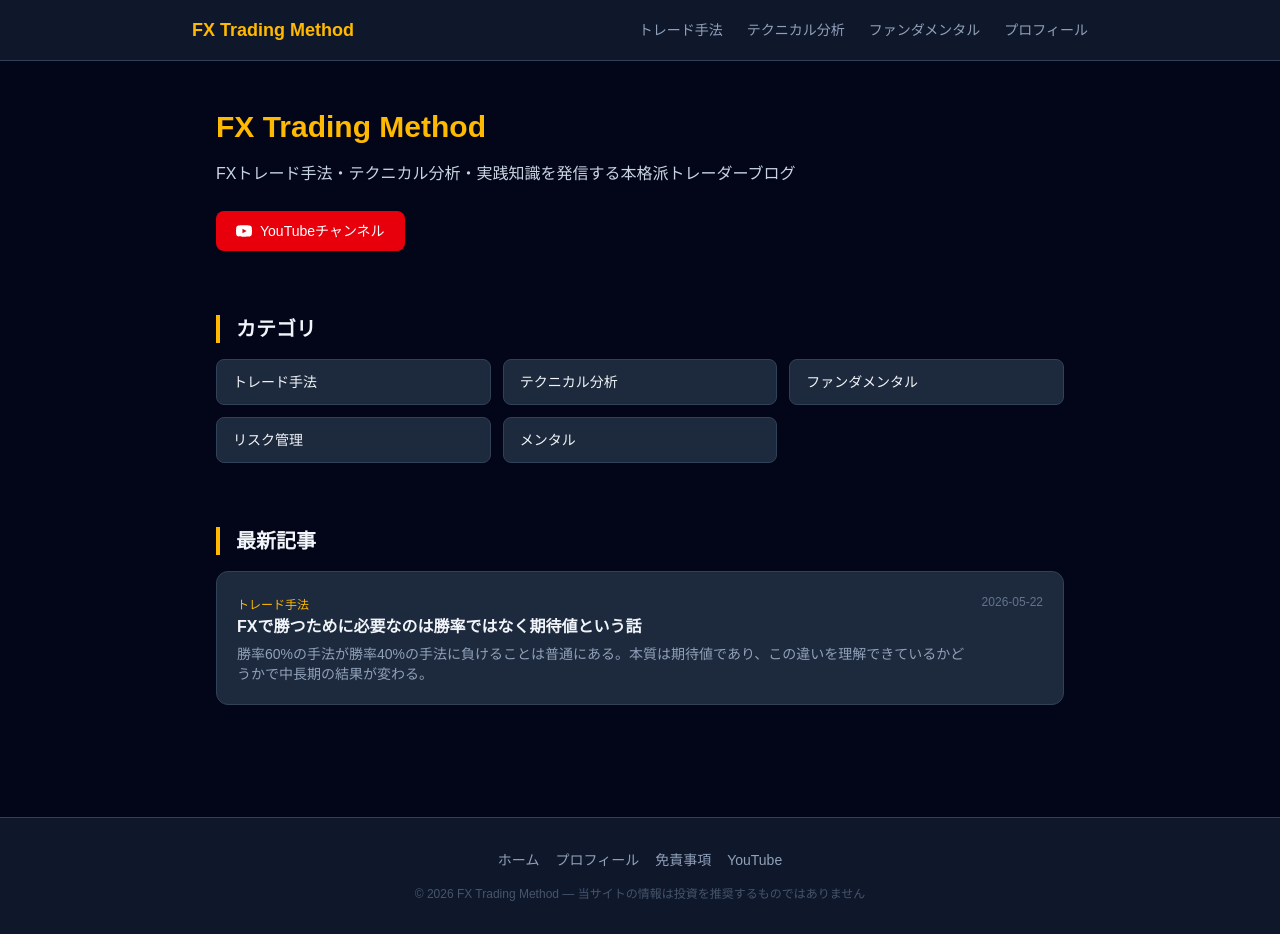
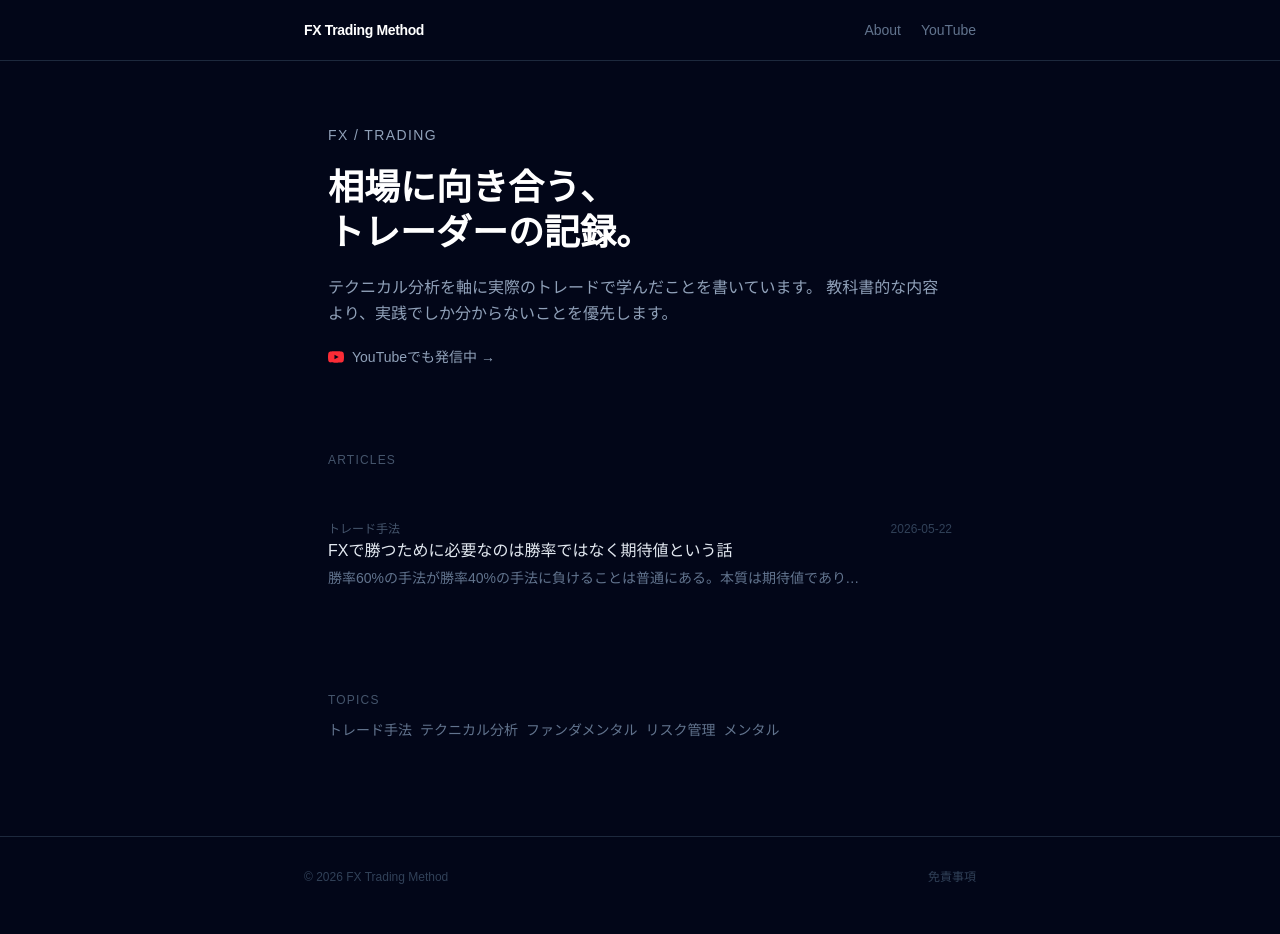
Before and after one commit to gaia496/fx-trading-method, a Next.js app: page / in a window 1280 px wide. Built offline with nearby package versions, Linux system fonts and the light colour scheme.

Commit message:
Redesign: editorial style, no cards, cleaner layout

```diff
--- a/app/page.tsx
+++ b/app/page.tsx
@@ -3,87 +3,81 @@ import config from "@/config";
 import { getAllArticles } from "@/lib/articles";
 
 export default function Home() {
-  const articles = getAllArticles().slice(0, 6);
+  const articles = getAllArticles().slice(0, 8);
 
   return (
-    <div className="mx-auto max-w-4xl px-6 py-12 space-y-16">
-      {/* Hero */}
-      <section className="space-y-6">
-        <div className="space-y-4">
-          <h1 className="text-3xl font-bold text-amber-400">{config.name}</h1>
-          <p className="text-slate-300 leading-relaxed max-w-2xl">{config.description}</p>
-          <div className="flex gap-3 pt-2 flex-wrap">
+    <div className="mx-auto max-w-2xl px-6 py-16 space-y-20">
+      {/* Intro */}
+      <section className="space-y-5">
+        <p className="text-slate-400 text-sm tracking-widest uppercase">FX / Trading</p>
+        <h1 className="text-4xl font-bold text-white leading-tight">
+          相場に向き合う、<br />トレーダーの記録。
+        </h1>
+        <p className="text-slate-400 leading-relaxed">
+          テクニカル分析を軸に実際のトレードで学んだことを書いています。
+          教科書的な内容より、実践でしか分からないことを優先します。
+        </p>
         {config.social.youtube && (
           <a
             href={config.social.youtube}
             target="_blank"
             rel="noopener noreferrer"
-                className="flex items-center gap-2 bg-red-600 hover:bg-red-700 text-white px-5 py-2.5 rounded-lg text-sm font-medium transition-colors"
+            className="inline-flex items-center gap-2 text-sm text-slate-400 hover:text-white transition-colors"
           >
-                <svg className="w-4 h-4" viewBox="0 0 24 24" fill="currentColor">
+            <svg className="w-4 h-4 text-red-500" viewBox="0 0 24 24" fill="currentColor">
               <path d="M23.5 6.2a3 3 0 0 0-2.1-2.1C19.5 3.5 12 3.5 12 3.5s-7.5 0-9.4.6A3 3 0 0 0 .5 6.2 31 31 0 0 0 0 12a31 31 0 0 0 .5 5.8 3 3 0 0 0 2.1 2.1c1.9.6 9.4.6 9.4.6s7.5 0 9.4-.6a3 3 0 0 0 2.1-2.1A31 31 0 0 0 24 12a31 31 0 0 0-.5-5.8zM9.7 15.5V8.5l6.3 3.5-6.3 3.5z"/>
             </svg>
-                YouTubeチャンネル
+            YouTubeでも発信中 →
           </a>
         )}
-            {config.social.x && (
-              <a
-                href={config.social.x}
-                target="_blank"
-                rel="noopener noreferrer"
-                className="flex items-center gap-2 bg-slate-700 hover:bg-slate-600 text-white px-5 py-2.5 rounded-lg text-sm font-medium transition-colors"
+      </section>
+
+      {/* Articles */}
+      <section className="space-y-0">
+        <p className="text-xs tracking-widest uppercase text-slate-600 mb-6">Articles</p>
+        {articles.length === 0 ? (
+          <p className="text-slate-600">記事はまだありません。</p>
+        ) : (
+          <div>
+            {articles.map((article, i) => (
+              <Link
+                key={article.slug}
+                href={`/articles/${article.slug}`}
+                className={`group block py-6 ${i !== articles.length - 1 ? "border-b border-slate-800" : ""}`}
               >
-                X (Twitter)
-              </a>
+                <div className="flex items-baseline justify-between gap-6">
+                  <div className="space-y-1.5 min-w-0">
+                    <span className="text-xs text-slate-600">
+                      {config.categories.find((c) => c.slug === article.category)?.name ?? article.category}
+                    </span>
+                    <h2 className="text-slate-200 group-hover:text-white transition-colors font-medium leading-snug">
+                      {article.title}
+                    </h2>
+                    <p className="text-sm text-slate-500 line-clamp-1">{article.description}</p>
+                  </div>
+                  <span className="text-xs text-slate-700 shrink-0 tabular-nums">{article.date}</span>
+                </div>
+              </Link>
+            ))}
+          </div>
         )}
-          </div>
-        </div>
       </section>
 
       {/* Categories */}
-      <section className="space-y-4">
-        <h2 className="text-xl font-semibold border-l-4 border-amber-400 pl-4">カテゴリ</h2>
-        <div className="grid grid-cols-2 sm:grid-cols-3 gap-3">
+      <section className="space-y-3">
+        <p className="text-xs tracking-widest uppercase text-slate-600">Topics</p>
+        <div className="flex flex-wrap gap-2">
           {config.categories.map((cat) => (
             <Link
               key={cat.slug}
               href={`/category/${cat.slug}`}
-              className="bg-slate-800 hover:bg-slate-700 border border-slate-700 hover:border-amber-400/50 rounded-lg px-4 py-3 text-sm font-medium transition-all"
+              className="text-sm text-slate-500 hover:text-white transition-colors"
             >
               {cat.name}
             </Link>
           ))}
         </div>
       </section>
-
-      {/* Recent Articles */}
-      <section className="space-y-4">
-        <h2 className="text-xl font-semibold border-l-4 border-amber-400 pl-4">最新記事</h2>
-        {articles.length === 0 ? (
-          <p className="text-slate-500 py-8 text-center">記事はまだありません。</p>
-        ) : (
-          <div className="space-y-3">
-            {articles.map((article) => (
-              <Link
-                key={article.slug}
-                href={`/articles/${article.slug}`}
-                className="block bg-slate-800 hover:bg-slate-700 border border-slate-700 rounded-xl p-5 transition-all hover:border-slate-600"
-              >
-                <div className="flex items-start justify-between gap-4">
-                  <div className="space-y-1.5 min-w-0">
-                    <span className="text-xs text-amber-400 font-medium">
-                      {config.categories.find((c) => c.slug === article.category)?.name ?? article.category}
-                    </span>
-                    <h3 className="font-semibold text-slate-100 leading-snug">{article.title}</h3>
-                    <p className="text-sm text-slate-400 line-clamp-2">{article.description}</p>
-                  </div>
-                  <span className="text-xs text-slate-500 shrink-0 mt-0.5">{article.date}</span>
-                </div>
-              </Link>
-            ))}
-          </div>
-        )}
-      </section>
     </div>
   );
 }
--- a/components/Footer.tsx
+++ b/components/Footer.tsx
@@ -3,32 +3,12 @@ import config from "@/config";
 
 export default function Footer() {
   return (
-    <footer className="border-t border-slate-700 bg-slate-900 px-6 py-8 mt-16">
-      <div className="mx-auto max-w-4xl space-y-4">
-        <div className="flex flex-wrap gap-4 text-sm text-slate-400 justify-center">
-          <Link href="/" className="hover:text-white transition-colors">
-            ホーム
-          </Link>
-          <Link href="/about" className="hover:text-white transition-colors">
-            プロフィール
-          </Link>
-          <Link href="/disclaimer" className="hover:text-white transition-colors">
-            免責事項
-          </Link>
-          {config.social.youtube && (
-            <a
-              href={config.social.youtube}
-              target="_blank"
-              rel="noopener noreferrer"
-              className="hover:text-white transition-colors"
-            >
-              YouTube
-            </a>
-          )}
-        </div>
-        <p className="text-center text-xs text-slate-600">
-          © {new Date().getFullYear()} {config.name} — 当サイトの情報は投資を推奨するものではありません
-        </p>
+    <footer className="border-t border-slate-800 px-6 py-8 mt-8">
+      <div className="mx-auto max-w-2xl flex items-center justify-between text-xs text-slate-700">
+        <span>© {new Date().getFullYear()} {config.name}</span>
+        <Link href="/disclaimer" className="hover:text-slate-400 transition-colors">
+          免責事項
+        </Link>
       </div>
     </footer>
   );
--- a/components/Header.tsx
+++ b/components/Header.tsx
@@ -3,24 +3,25 @@ import config from "@/config";
 
 export default function Header() {
   return (
-    <header className="border-b border-slate-700 bg-slate-900 px-6 py-4 sticky top-0 z-50">
-      <div className="mx-auto max-w-4xl flex items-center justify-between">
-        <Link href="/" className="text-lg font-bold text-amber-400 hover:text-amber-300 transition-colors">
+    <header className="px-6 py-5 border-b border-slate-800">
+      <div className="mx-auto max-w-2xl flex items-center justify-between">
+        <Link href="/" className="text-sm font-semibold text-white tracking-tight hover:text-slate-300 transition-colors">
           {config.name}
         </Link>
-        <nav className="flex gap-6 text-sm text-slate-400">
-          {config.categories.slice(0, 3).map((cat) => (
-            <Link
-              key={cat.slug}
-              href={`/category/${cat.slug}`}
-              className="hover:text-white transition-colors hidden sm:block"
+        <nav className="flex gap-5 text-sm text-slate-500">
+          <Link href="/about" className="hover:text-white transition-colors">
+            About
+          </Link>
+          {config.social.youtube && (
+            <a
+              href={config.social.youtube}
+              target="_blank"
+              rel="noopener noreferrer"
+              className="hover:text-white transition-colors"
             >
-              {cat.name}
-            </Link>
-          ))}
-          <Link href="/about" className="hover:text-white transition-colors">
-            プロフィール
-          </Link>
+              YouTube
+            </a>
+          )}
         </nav>
       </div>
     </header>
```
Lines whose indentation alone changed are shown as unchanged.
